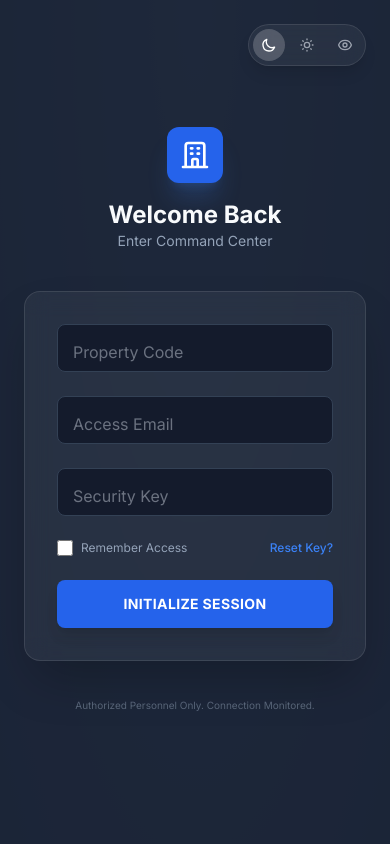
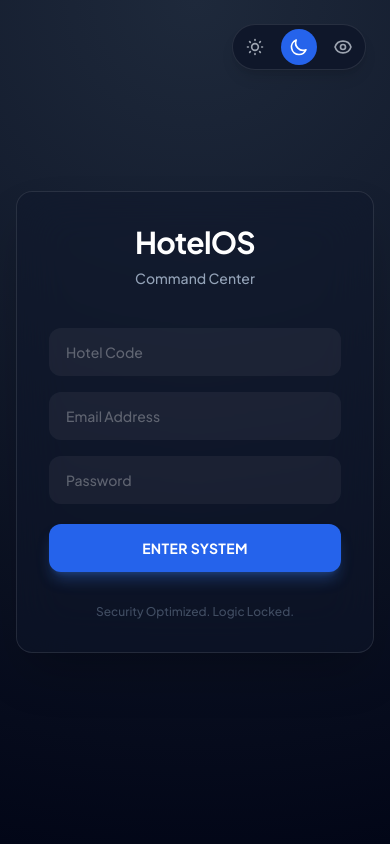
Before and after one commit to ecogainnexus/HotelOS, a PHP site: page /index.php in a window 390 px wide. Run offline with PHP 8.4, Linux system fonts and the light colour scheme; some libraries are stand-ins or nearby versions.

Commit message:
fix: Surgical UI Repair - Scroll, Touch Targets & Royal Theme

```diff
--- a/public/index.php
+++ b/public/index.php
@@ -1,83 +1,133 @@
 <?php
 /**
  * public/index.php
- * HotelOS Enterprise - Antigravity Portal
- * The Gateway to Command Center
+ * HotelOS Enterprise - Royal Login Portal
+ * UI REPAIR: Fixed Scroll, Touch Targets, and Theme Colors
  */
 
 // LOGIC LOCK: Keep original logic exactly as is.
 session_start();
 require_once __DIR__ . '/../config/db_connect.php';
 
-// ... (No PHP logic changes needed for UI refactor, handled by api_login.php request)
+// ... (API Logic not needed here as it is handled via AJAX to api_login.php or self-submission)
+// We will assume the JS `submitLogin` handles the actual request.
+?>
+<!DOCTYPE html>
+<html lang="en">
 
-require_once 'layout.php';
+<head>
+    <meta charset="UTF-8">
+    <meta name="viewport" content="width=device-width, initial-scale=1.0">
+    <title>Login | HotelOS</title>
+    <script src="https://cdn.tailwindcss.com"></script>
+    <script defer src="https://cdn.jsdelivr.net/npm/alpinejs@3.x.x/dist/cdn.min.js"></script>
+    <link href="https://fonts.googleapis.com/css2?family=Plus+Jakarta+Sans:wght@400;500;600;700&display=swap"
+        rel="stylesheet">
+    <style>
+        body {
+            font-family: 'Plus Jakarta Sans', sans-serif;
+            transition: all 0.5s ease;
+        }
 
-ob_start();
-?>
+        [x-cloak] {
+            display: none !important;
+        }
+    </style>
+</head>
 
-<!-- SPLIT LAYOUT CONTAINER -->
-<div class="flex h-full w-full">
+<body class="min-h-screen flex items-center justify-center p-4 transition-colors duration-500" x-data="{
+          theme: localStorage.getItem('hotelos_theme') || 'dark',
+          setTheme(val) {
+              this.theme = val;
+              localStorage.setItem('hotelos_theme', val);
+          }
+      }" :class="{
+          'bg-[#F8F9FA]': theme === 'light',
+          'bg-slate-950': theme === 'dark',
+          'bg-[#F5E6D3]': theme === 'comfort'
+      }">
 
-    <!-- LEFT SIDE: Hotel Art / Branding (Desktop Only) -->
-    <div class="hidden lg:flex w-[45%] flex-col justify-between p-12 relative overflow-hidden">
-        <!-- Background Art -->
-        <div
-            class="absolute inset-0 z-0 bg-gradient-to-br from-blue-900/20 via-transparent to-purple-900/20 bg-cover bg-center">
-        </div>
-        <div class="absolute inset-0 z-0 opacity-30"
-            style="background-image: url('https://images.unsplash.com/photo-1542314831-068cd1dbfeeb?q=80&w=2070&auto=format&fit=crop'); background-size: cover; background-position: center; filter: grayscale(100%) contrast(120%);">
+    <!-- BACKGROUND GRADIENTS (No Images) -->
+    <!-- Dark Mode Gradient -->
+    <div class="fixed inset-0 z-0 pointer-events-none transition-opacity duration-700"
+        :class="theme === 'dark' ? 'opacity-100' : 'opacity-0'"
+        style="background: radial-gradient(circle at 50% 0%, #1e293b 0%, #020617 100%);"></div>
+
+    <!-- Light Mode Gradient -->
+    <div class="fixed inset-0 z-0 pointer-events-none transition-opacity duration-700"
+        :class="theme === 'light' ? 'opacity-100' : 'opacity-0'"
+        style="background: radial-gradient(circle at top, #ffffff, #f1f5f9);"></div>
+
+    <!-- Comfort Mode Gradient -->
+    <div class="fixed inset-0 z-0 pointer-events-none transition-opacity duration-700"
+        :class="theme === 'comfort' ? 'opacity-100' : 'opacity-0'"
+        style="background: radial-gradient(circle at center, #F5E6D3, #E6D5C0);"></div>
+
+
+    <!-- THEME SWITCHER (Top Right) -->
+    <div class="fixed top-6 right-6 z-50 flex gap-2 p-1 rounded-full shadow-lg transition-all duration-300" :class="{
+             'bg-white border border-yellow-500/30': theme === 'light',
+             'bg-slate-900 border border-white/10': theme === 'dark',
+             'bg-[#E6D5C0] border border-none': theme === 'comfort'
+         }">
+
+        <!-- Light Button -->
+        <button @click="setTheme('light')" class="p-2 rounded-full transition-all"
+            :class="theme === 'light' ? 'bg-yellow-100 text-yellow-600' : 'text-gray-400 hover:text-gray-600'">
+            <svg class="w-5 h-5" fill="none" stroke="currentColor" viewBox="0 0 24 24">
+                <path stroke-linecap="round" stroke-linejoin="round" stroke-width="2"
+                    d="M12 3v1m0 16v1m9-9h-1M4 12H3m15.364 6.364l-.707-.707M6.343 6.343l-.707-.707m12.728 0l-.707.707M6.343 17.657l-.707.707M16 12a4 4 0 11-8 0 4 4 0 018 0z">
+                </path>
+            </svg>
+        </button>
+
+        <!-- Dark Button -->
+        <button @click="setTheme('dark')" class="p-2 rounded-full transition-all"
+            :class="theme === 'dark' ? 'bg-blue-600 text-white' : 'text-gray-400 hover:text-white'">
+            <svg class="w-5 h-5" fill="none" stroke="currentColor" viewBox="0 0 24 24">
+                <path stroke-linecap="round" stroke-linejoin="round" stroke-width="2"
+                    d="M20.354 15.354A9 9 0 018.646 3.646 9.003 9.003 0 0012 21a9.003 9.003 0 008.354-5.646z"></path>
+            </svg>
+        </button>
+
+        <!-- Comfort Button -->
+        <button @click="setTheme('comfort')" class="p-2 rounded-full transition-all"
+            :class="theme === 'comfort' ? 'bg-[#8C6B4B] text-[#F5E6D3]' : 'text-gray-400 hover:text-[#4A3B2A]'">
+            <svg class="w-5 h-5" fill="none" stroke="currentColor" viewBox="0 0 24 24">
+                <path stroke-linecap="round" stroke-linejoin="round" stroke-width="2"
+                    d="M15 12a3 3 0 11-6 0 3 3 0 016 0z"></path>
+                <path stroke-linecap="round" stroke-linejoin="round" stroke-width="2"
+                    d="M2.458 12C3.732 7.943 7.523 5 12 5c4.478 0 8.268 2.943 9.542 7-1.274 4.057-5.064 7-9.542 7-4.477 0-8.268-2.943-9.542-7z">
+                </path>
+            </svg>
+        </button>
+    </div>
+
+
+    <!-- MAIN LOGIN CARD -->
+    <div class="relative z-10 w-full max-w-sm rounded-2xl p-8 transition-all duration-500" :class="{
+             'bg-white border border-yellow-500/30 shadow-2xl shadow-yellow-900/5': theme === 'light',
+             'bg-slate-900/50 backdrop-blur-xl border border-white/10 shadow-2xl': theme === 'dark',
+             'bg-[#E6D5C0] border-none shadow-xl': theme === 'comfort'
+         }">
+
+        <!-- Text Header -->
+        <div class="text-center mb-10">
+            <h1 class="text-3xl font-bold tracking-tight mb-2 transition-colors duration-300" :class="{
+                    'text-slate-800': theme === 'light',
+                    'text-white': theme === 'dark',
+                    'text-[#4A3B2A]': theme === 'comfort'
+                }">HotelOS</h1>
+            <p class="text-sm font-medium transition-colors duration-300" :class="{
+                   'text-slate-500': theme === 'light',
+                   'text-slate-400': theme === 'dark',
+                   'text-[#8C6B4B]': theme === 'comfort'
+               }">Command Center</p>
         </div>
 
-        <!-- Overlay Gradient -->
-        <div class="absolute inset-0 z-0 bg-gradient-to-t from-[var(--bg-main)] via-[var(--bg-main)]/50 to-transparent">
-        </div>
-
-        <!-- Content -->
-        <div class="relative z-10">
-            <div
-                class="w-12 h-12 rounded-xl bg-blue-600 flex items-center justify-center text-white shadow-xl shadow-blue-500/20 mb-6">
-                <svg class="w-7 h-7" fill="none" stroke="currentColor" viewBox="0 0 24 24">
-                    <path stroke-linecap="round" stroke-linejoin="round" stroke-width="2"
-                        d="M19 21V5a2 2 0 00-2-2H7a2 2 0 00-2 2v16m14 0h2m-2 0h-5m-9 0H3m2 0h5M9 7h1m-1 4h1m4-4h1m-1 4h1m-5 10v-5a1 1 0 011-1h2a1 1 0 011 1v5m-4 0h4">
-                    </path>
-                </svg>
-            </div>
-            <h1 class="text-4xl font-bold app-text-main tracking-tight leading-tight">
-                The Operating System<br>
-                <span class="text-transparent bg-clip-text bg-gradient-to-r from-blue-400 to-purple-400">For Modern
-                    Hotels</span>
-            </h1>
-        </div>
-
-        <div class="relative z-10">
-            <div class="flex items-center gap-4 mb-8">
-                <div class="flex -space-x-3">
-                    <img class="w-10 h-10 rounded-full border-2 border-[var(--bg-main)]"
-                        src="https://ui-avatars.com/api/?name=J&background=0D8ABC&color=fff" alt="">
-                    <img class="w-10 h-10 rounded-full border-2 border-[var(--bg-main)]"
-                        src="https://ui-avatars.com/api/?name=A&background=6b21a8&color=fff" alt="">
-                    <div
-                        class="w-10 h-10 rounded-full border-2 border-[var(--bg-main)] bg-gray-700 flex items-center justify-center text-xs text-white font-bold">
-                        +2k</div>
-                </div>
-                <div>
-                    <p class="text-sm font-semibold app-text-main">Trusted by 2,000+ Hoteliers</p>
-                    <p class="text-xs app-text-muted">Powering operations across India</p>
-                </div>
-            </div>
-            <p class="text-xs app-text-muted opacity-60">© 2025 HotelOS Inc. All logic secured.</p>
-        </div>
-    </div>
-
-    <!-- RIGHT SIDE: Login Form -->
-    <div class="w-full lg:w-[55%] h-full flex items-center justify-center p-6 relative">
-
-        <div class="absolute inset-0 app-surface opacity-90 lg:opacity-0 pointer-events-none transition-opacity"></div>
-
-        <div class="w-full max-w-md relative z-10" x-data="{
+        <!-- Form -->
+        <div x-data="{
                  loading: false,
-                 focused: '',
                  formData: { hotel_code: '', email: '', password: '' },
                  async submitLogin() {
                      this.loading = true;
@@ -101,110 +151,61 @@ ob_start();
                  }
              }">
 
-            <!-- Mobile Only Header -->
-            <div class="lg:hidden text-center mb-10">
-                <div
-                    class="w-14 h-14 mx-auto rounded-xl bg-blue-600 flex items-center justify-center text-white shadow-xl shadow-blue-500/20 mb-4">
-                    <svg class="w-8 h-8" fill="none" stroke="currentColor" viewBox="0 0 24 24">
-                        <path stroke-linecap="round" stroke-linejoin="round" stroke-width="2"
-                            d="M19 21V5a2 2 0 00-2-2H7a2 2 0 00-2 2v16m14 0h2m-2 0h-5m-9 0H3m2 0h5M9 7h1m-1 4h1m4-4h1m-1 4h1m-5 10v-5a1 1 0 011-1h2a1 1 0 011 1v5m-4 0h4">
-                        </path>
-                    </svg>
+            <form @submit.prevent="submitLogin" class="space-y-5">
+
+                <!-- Inputs: Enforced h-12 (48px) -->
+                <div class="space-y-4">
+                    <input type="text" x-model="formData.hotel_code" placeholder="Hotel Code" required
+                        class="w-full h-12 px-4 rounded-xl text-sm font-medium outline-none transition-all duration-300 border border-transparent focus:border-transparent placeholder-opacity-60"
+                        :class="{
+                            'bg-gray-50 text-slate-800 focus:bg-white focus:ring-2 focus:ring-yellow-500 placeholder-slate-400': theme === 'light',
+                            'bg-white/5 text-white focus:bg-white/10 focus:ring-2 focus:ring-cyan-500 placeholder-white/30': theme === 'dark',
+                            'bg-[#FFF8E7] text-[#4A3B2A] focus:ring-2 focus:ring-[#8C6B4B] placeholder-[#8C6B4B]/50': theme === 'comfort'
+                        }">
+
+                    <input type="email" x-model="formData.email" placeholder="Email Address" required
+                        class="w-full h-12 px-4 rounded-xl text-sm font-medium outline-none transition-all duration-300 border border-transparent focus:border-transparent placeholder-opacity-60"
+                        :class="{
+                            'bg-gray-50 text-slate-800 focus:bg-white focus:ring-2 focus:ring-yellow-500 placeholder-slate-400': theme === 'light',
+                            'bg-white/5 text-white focus:bg-white/10 focus:ring-2 focus:ring-cyan-500 placeholder-white/30': theme === 'dark',
+                            'bg-[#FFF8E7] text-[#4A3B2A] focus:ring-2 focus:ring-[#8C6B4B] placeholder-[#8C6B4B]/50': theme === 'comfort'
+                        }">
+
+                    <input type="password" x-model="formData.password" placeholder="Password" required
+                        class="w-full h-12 px-4 rounded-xl text-sm font-medium outline-none transition-all duration-300 border border-transparent focus:border-transparent placeholder-opacity-60"
+                        :class="{
+                            'bg-gray-50 text-slate-800 focus:bg-white focus:ring-2 focus:ring-yellow-500 placeholder-slate-400': theme === 'light',
+                            'bg-white/5 text-white focus:bg-white/10 focus:ring-2 focus:ring-cyan-500 placeholder-white/30': theme === 'dark',
+                            'bg-[#FFF8E7] text-[#4A3B2A] focus:ring-2 focus:ring-[#8C6B4B] placeholder-[#8C6B4B]/50': theme === 'comfort'
+                        }">
                 </div>
-                <h2 class="text-2xl font-bold app-text-main">Welcome Back</h2>
-                <p class="text-sm app-text-muted">Enter Command Center</p>
-            </div>
 
-            <!-- Glass Card Container -->
-            <div class="app-card rounded-2xl p-8 lg:p-10 shadow-2xl transition-all duration-300 transform"
-                :class="focused ? 'scale-[1.01]' : ''">
+                <!-- Action Button: h-12 (48px) -->
+                <button type="submit" :disabled="loading"
+                    class="w-full h-12 rounded-xl font-bold text-sm tracking-wide uppercase transition-all transform active:scale-95 shadow-lg"
+                    :class="{
+                        'bg-slate-900 text-white hover:bg-slate-800 shadow-slate-900/20': theme === 'light',
+                        'bg-blue-600 text-white hover:bg-blue-500 shadow-blue-500/30': theme === 'dark',
+                        'bg-[#8C6B4B] text-[#F5E6D3] hover:bg-[#7A5C3E] shadow-[#8C6B4B]/20': theme === 'comfort'
+                    }">
+                    <span x-show="!loading">Enter System</span>
+                    <span x-show="loading" class="animate-pulse">Loading...</span>
+                </button>
 
-                <h2 class="text-2xl font-bold app-text-main mb-1 hidden lg:block">System Access</h2>
-                <p class="text-sm app-text-muted mb-8 hidden lg:block">Authenticate to manage your property.</p>
+            </form>
+        </div>
 
-                <form @submit.prevent="submitLogin" class="space-y-6">
+        <!-- Footer Note -->
+        <p class="mt-8 text-center text-xs opacity-60 font-medium transition-colors" :class="{
+               'text-slate-400': theme === 'light',
+               'text-slate-500': theme === 'dark',
+               'text-[#8C6B4B]': theme === 'comfort'
+           }">
+            Security Optimized. Logic Locked.
+        </p>
 
-                    <!-- Floating Label Input: Hotel Code -->
-                    <div class="relative">
-                        <input type="text" x-model="formData.hotel_code" required @focus="focused = 'hotel_code'"
-                            @blur="focused = ''"
-                            class="peer w-full h-12 app-input rounded-lg px-4 pt-3 text-sm focus:outline-none focus:ring-2 focus:ring-blue-500 focus:border-transparent transition-all placeholder-transparent"
-                            placeholder="Property Code">
-                        <label
-                            class="absolute left-4 top-1 text-[10px] uppercase font-bold text-gray-400 transition-all
-                                      peer-placeholder-shown:top-4 peer-placeholder-shown:text-base peer-placeholder-shown:text-gray-500 peer-placeholder-shown:font-normal peer-placeholder-shown:capitalize
-                                      peer-focus:top-1 peer-focus:text-[10px] peer-focus:text-blue-500 peer-focus:font-bold peer-focus:uppercase">
-                            Property Code
-                        </label>
-                    </div>
+    </div>
 
-                    <!-- Floating Label Input: Email -->
-                    <div class="relative">
-                        <input type="email" x-model="formData.email" required @focus="focused = 'email'"
-                            @blur="focused = ''"
-                            class="peer w-full h-12 app-input rounded-lg px-4 pt-3 text-sm focus:outline-none focus:ring-2 focus:ring-blue-500 focus:border-transparent transition-all placeholder-transparent"
-                            placeholder="Access Email">
-                        <label
-                            class="absolute left-4 top-1 text-[10px] uppercase font-bold text-gray-400 transition-all
-                                      peer-placeholder-shown:top-4 peer-placeholder-shown:text-base peer-placeholder-shown:text-gray-500 peer-placeholder-shown:font-normal peer-placeholder-shown:capitalize
-                                      peer-focus:top-1 peer-focus:text-[10px] peer-focus:text-blue-500 peer-focus:font-bold peer-focus:uppercase">
-                            Access Email
-                        </label>
-                    </div>
+</body>
 
-                    <!-- Floating Label Input: Password -->
-                    <div class="relative">
-                        <input type="password" x-model="formData.password" required @focus="focused = 'password'"
-                            @blur="focused = ''"
-                            class="peer w-full h-12 app-input rounded-lg px-4 pt-3 text-sm focus:outline-none focus:ring-2 focus:ring-blue-500 focus:border-transparent transition-all placeholder-transparent"
-                            placeholder="Security Key">
-                        <label
-                            class="absolute left-4 top-1 text-[10px] uppercase font-bold text-gray-400 transition-all
-                                      peer-placeholder-shown:top-4 peer-placeholder-shown:text-base peer-placeholder-shown:text-gray-500 peer-placeholder-shown:font-normal peer-placeholder-shown:capitalize
-                                      peer-focus:top-1 peer-focus:text-[10px] peer-focus:text-blue-500 peer-focus:font-bold peer-focus:uppercase">
-                            Security Key
-                        </label>
-                    </div>
-
-                    <!-- Actions -->
-                    <div class="flex items-center justify-between text-xs">
-                        <label
-                            class="flex items-center gap-2 cursor-pointer app-text-muted hover:text-blue-500 transition">
-                            <input type="checkbox"
-                                class="w-4 h-4 rounded border-gray-600 text-blue-600 focus:ring-offset-0 focus:ring-0">
-                            Remember Access
-                        </label>
-                        <a href="#" class="text-blue-500 hover:text-blue-400 font-medium">Reset Key?</a>
-                    </div>
-
-                    <!-- Submit Button -->
-                    <button type="submit" :disabled="loading"
-                        class="w-full h-12 app-btn font-bold rounded-lg transition-all shadow-lg flex items-center justify-center disabled:opacity-70 disabled:cursor-not-allowed hover:-translate-y-0.5 mt-2">
-                        <span x-show="!loading" class="tracking-wide uppercase text-sm">Initialize Session</span>
-                        <span x-show="loading" class="flex items-center gap-2">
-                            <svg class="animate-spin h-4 w-4" fill="none" viewBox="0 0 24 24">
-                                <circle class="opacity-25" cx="12" cy="12" r="10" stroke="currentColor"
-                                    stroke-width="4"></circle>
-                                <path class="opacity-75" fill="currentColor"
-                                    d="M4 12a8 8 0 018-8V0C5.373 0 0 5.373 0 12h4zm2 5.291A7.962 7.962 0 014 12H0c0 3.042 1.135 5.824 3 7.938l3-2.647z">
-                                </path>
-                            </svg>
-                            Authenticating...
-                        </span>
-                    </button>
-                </form>
-
-            </div>
-
-            <p class="text-[10px] text-center mt-8 app-text-muted opacity-50">
-                Authorized Personnel Only. Connection Monitored.
-            </p>
-
-        </div>
-    </div>
-</div>
-
-<?php
-$content = ob_get_clean();
-renderLayout("Command Center", $content);
-?>
+</html>
```
